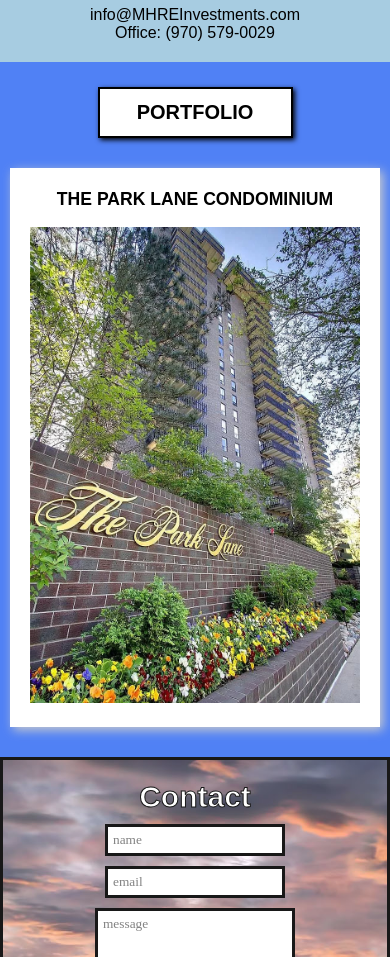
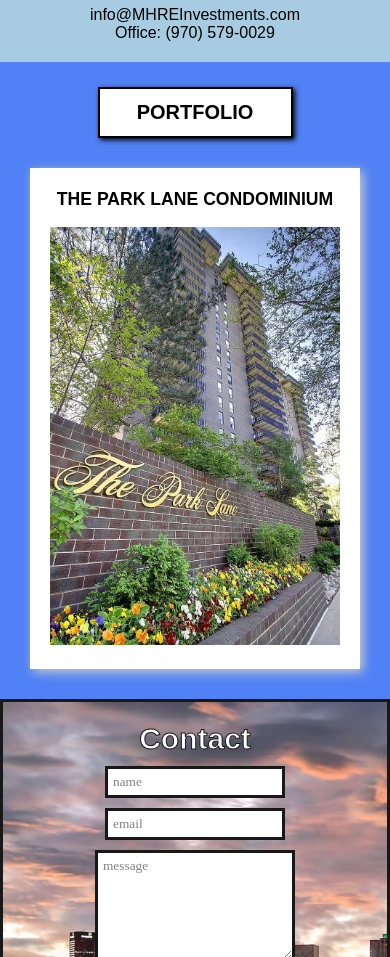
Before and after one commit to losmanzanos/morhas, a React (Create React App) app: page / in a window 390 px wide. Shown: the part 1100-2057 px from the top of the page. Built offline with nearby package versions, Linux system fonts and the light colour scheme; a web font is replaced by a local one.

Commit message:
Fixed mobile image...

```diff
--- a/src/Components/Projects/Project.css
+++ b/src/Components/Projects/Project.css
@@ -116,7 +116,7 @@ span {
 }
 
 .mobile {
-  display: flex;
+  display: block;
 }
 
 .desktop {
@@ -144,7 +144,7 @@ span {
 }
 
 .gallery {
-  padding: 20px 0;
+  padding: 20px;
 }
 
 #projects > div > div > div.project-tile.mobile > figure > figcaption > h3 {
```
